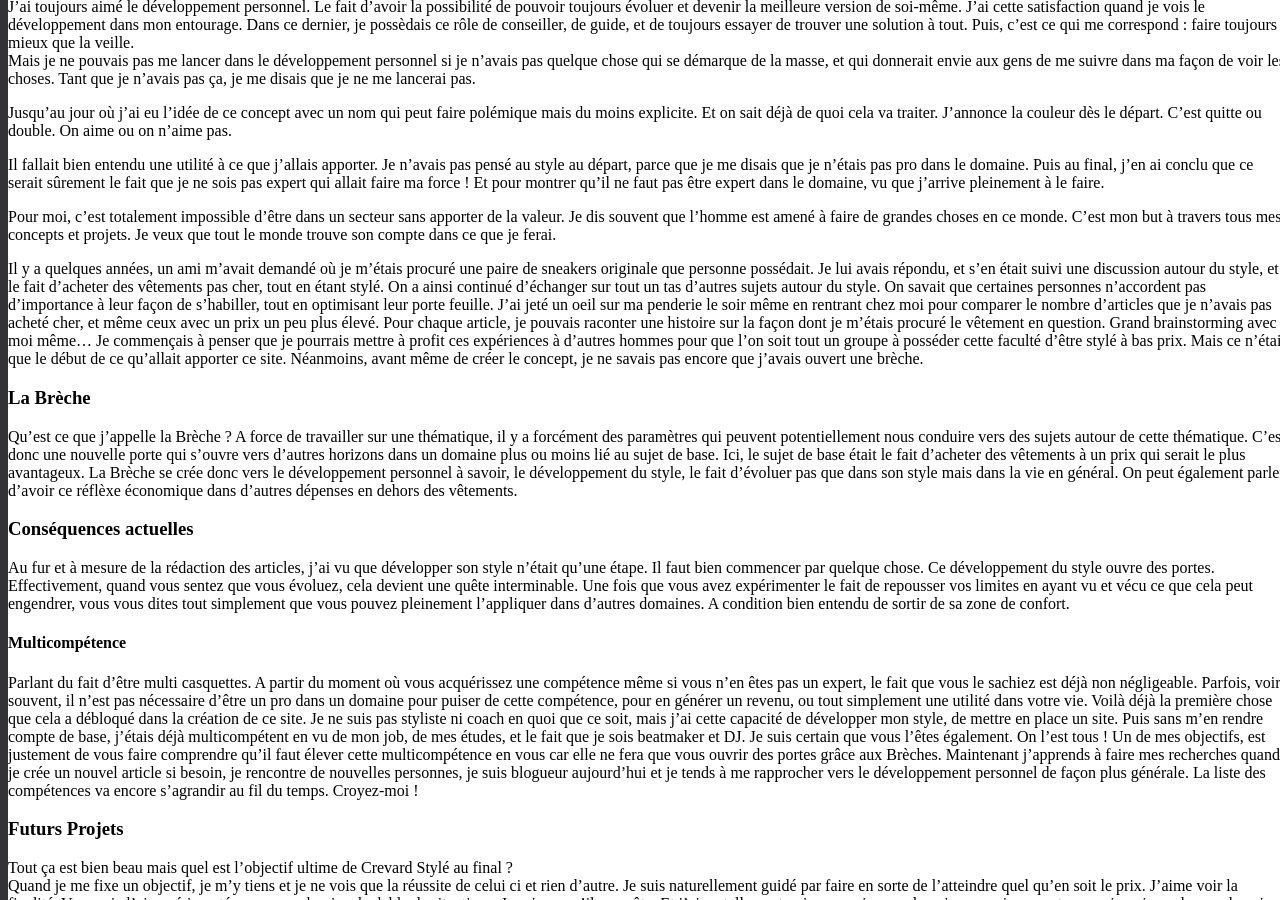
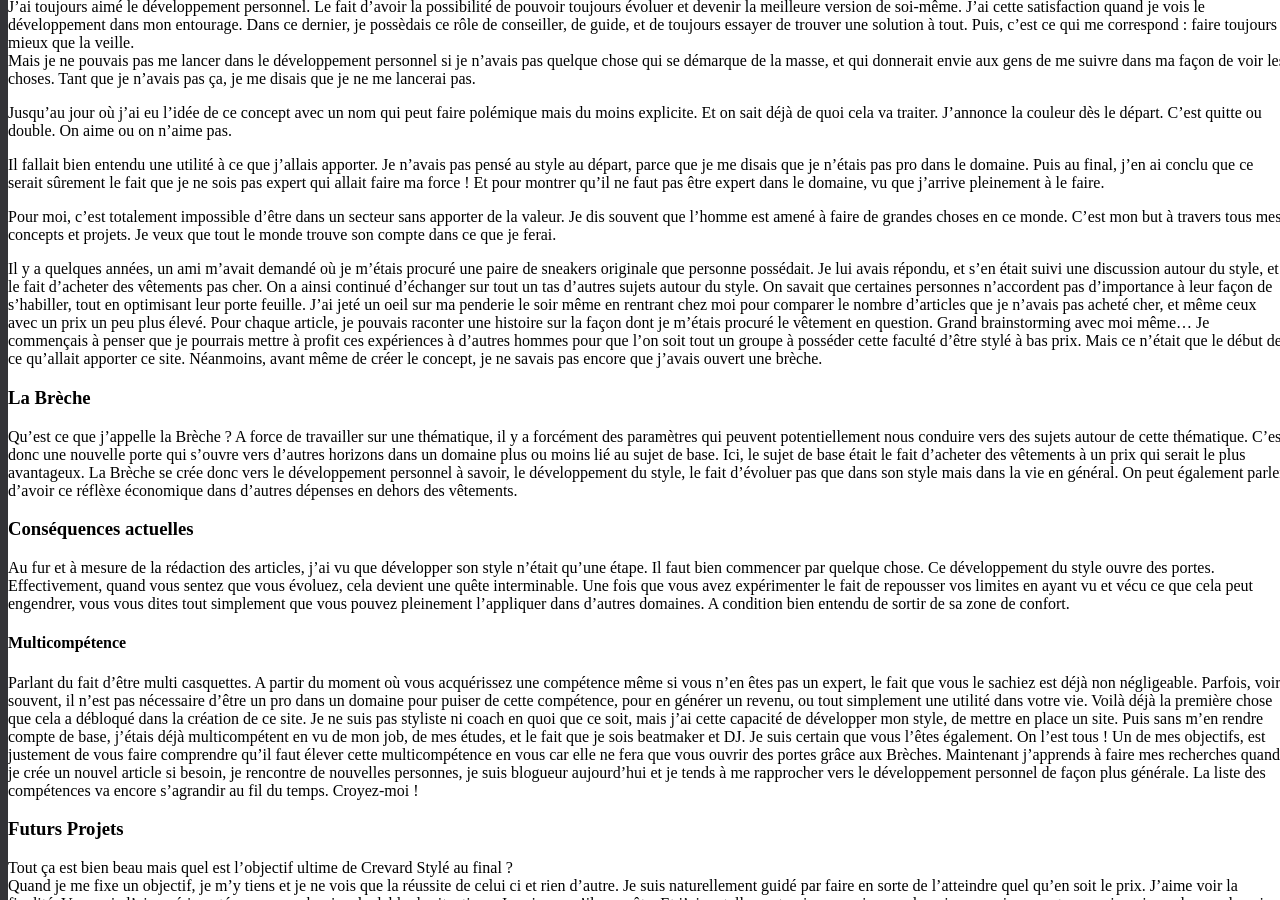
Before and after one commit to darkh2/darkh2.github.io, a Jekyll site: the page built from _posts/2018-07-08-Le-But-Ultime-de-Crevard-Stylé.md, in a window 1280 px wide and 900 px high, scrolled down 551 px. Built offline with Jekyll 4.4.1, drawn with Linux system fonts in a browser that asks for light colours; comment, search, counter and statistics services are not loaded.

Commit message:
Update 2018-07-08-Le-But-Ultime-de-Crevard-Stylé.md

```diff
--- a/_posts/2018-07-08-Le-But-Ultime-de-Crevard-Stylé.md
+++ b/_posts/2018-07-08-Le-But-Ultime-de-Crevard-Stylé.md
@@ -23,7 +23,7 @@
 
 Pour moi, c'est totalement impossible d'être dans un secteur sans apporter de la valeur. Je dis souvent que l'homme est amené à faire de grandes choses en ce monde. C'est mon but à travers tous mes concepts et projets. Je veux que tout le monde trouve son compte dans ce que je ferai.
 
-Il y a quelques années, un ami m'avait demandé où je m'étais procuré une paire de sneakers originale que personne possédait. Je lui avais répondu, et s'en était suivi une discussion autour du style, et le fait d'acheter des vêtements pas cher, tout en étant stylé. On a ainsi continué d'échanger sur tout un tas d'autres sujets autour du style. On savait que certaines personnes n'accordent pas d'importance à leur façon de s'habiller, tout en optimisant leur porte feuille.
+Il y a quelques années, un ami m'avait demandé où je m'étais procuré une paire de sneakers originale que personne possédait. Je lui avais répondu, et s'en était suivi une discussion autour du style, et le fait d'acheter des vêtements pas cher. On a ainsi continué d'échanger sur tout un tas d'autres sujets autour du style. On savait que certaines personnes n'accordent pas d'importance à leur façon de s'habiller, tout en optimisant leur porte feuille.
 J'ai jeté un oeil sur ma penderie le soir même en rentrant chez moi pour comparer le nombre d'articles que je n'avais pas acheté cher, et même ceux avec un prix un peu plus élevé. Pour chaque article, je pouvais raconter une histoire sur la façon dont je m'étais procuré le vêtement en question.
 Grand brainstorming avec moi même... Je commençais à penser que je pourrais mettre à profit ces expériences à d'autres hommes pour que l'on soit tout un groupe à posséder cette faculté d'être stylé à bas prix. Mais ce n'était que le début de ce qu'allait apporter ce site. Néanmoins, avant même de créer le concept, je ne savais pas encore que j'avais ouvert une brèche.
 
```
